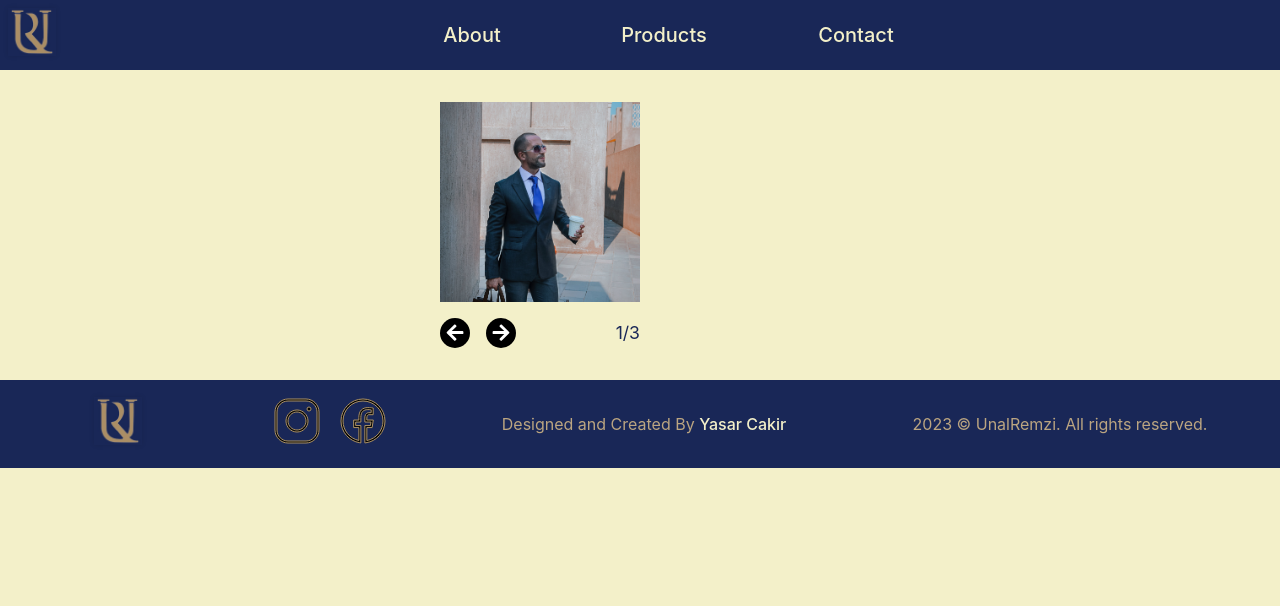
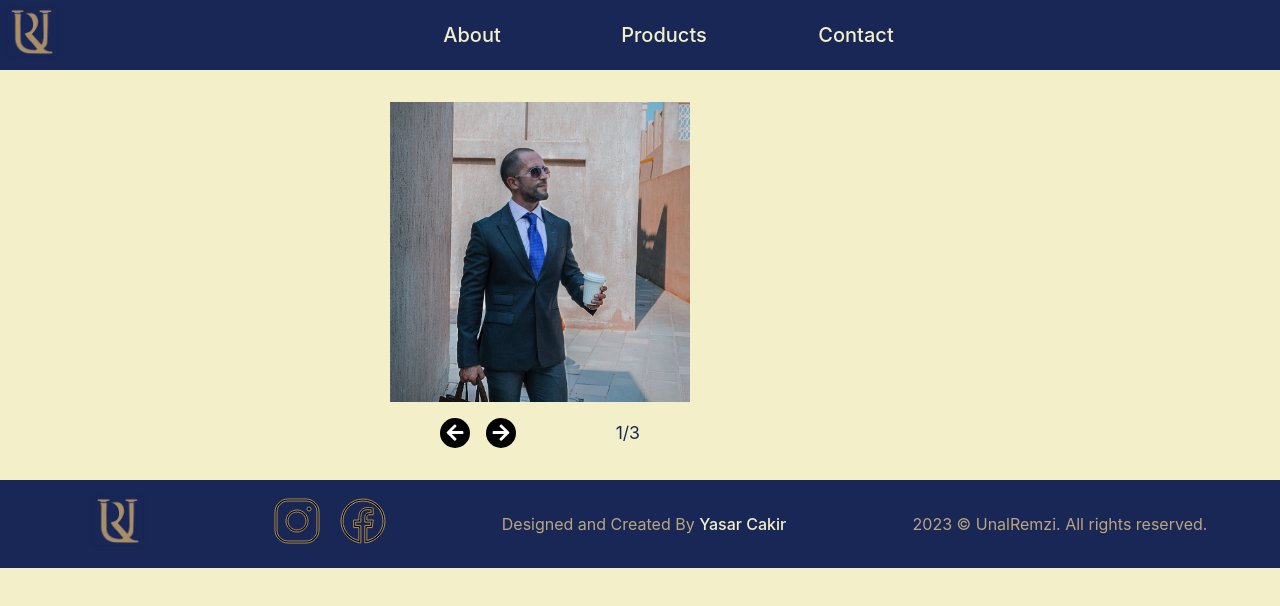
Before and after one commit to ysrckr/unalremzi-react, a React (Vite) app: page / in a window 1280 px wide. Shown: the top 606 px of the page. Built offline with nearby package versions, Linux system fonts and the light colour scheme.

Commit message:
Update carousel image mask size and position

```diff
--- a/src/components/Carousel/carousel.module.scss
+++ b/src/components/Carousel/carousel.module.scss
@@ -8,8 +8,8 @@
 
   .innerCarousel {
     position: relative;
-    width: 200px;
-    height: 200px;
+    width: 300px;
+    height: 300px;
 
     .image {
       position: absolute;
@@ -19,6 +19,12 @@
       height: 100%;
       object-fit: cover;
       overflow: clip;
+    }
+
+    .mask {
+      mask-image: url('../../assets/masks/mask3.png');
+      mask-position: 0 50%;
+      mask-repeat: no-repeat;
     }
   }
 
--- a/src/components/Carousel/index.tsx
+++ b/src/components/Carousel/index.tsx
@@ -3,6 +3,7 @@ import { FC, useState } from 'react';
 import { FaArrowLeft, FaArrowRight } from 'react-icons/fa';
 
 import type { Image } from '@/types/Images';
+import cn from 'classnames';
 import styles from './carousel.module.scss';
 
 interface CarouselProps {
@@ -36,26 +37,17 @@ export const Carousel: FC<CarouselProps> = ({ images }) => {
 
   const variants = {
     initial: (direction: Direction) => ({
-      opacity: 0,
-      x: direction === 'left' ? -100 : 100,
-      y: 0,
-      maskPosition: direction === 'left' ? '100%' : '-100%',
+      maskSize: direction === 'left' ? '50% 50%' : '50% 500%',
     }),
     animate: {
-      opacity: 1,
-      x: 0,
-      y: 0,
-      maskPosition: '0%',
+      maskSize: '200% 200%',
       transition: {
         duration: 0.5,
         ease: 'easeInOut',
       },
     },
     exit: (direction: Direction) => ({
-      opacity: 0,
-      x: direction === 'left' ? 100 : -100,
-      y: 0,
-      maskPosition: direction === 'left' ? '-100%' : '100%',
+      maskSize: direction === 'left' ? '50% 100%' : '50% 100%',
     }),
   };
 
@@ -71,7 +63,7 @@ export const Carousel: FC<CarouselProps> = ({ images }) => {
             key={images[currentImage].src}
             src={images[currentImage].src}
             alt={images[currentImage].alt}
-            className={styles.image}
+            className={cn(styles.image, styles.mask)}
             variants={variants}
             initial="initial"
             animate="animate"
```
Also changed, not shown: src/assets/masks/mask3.png (added).
